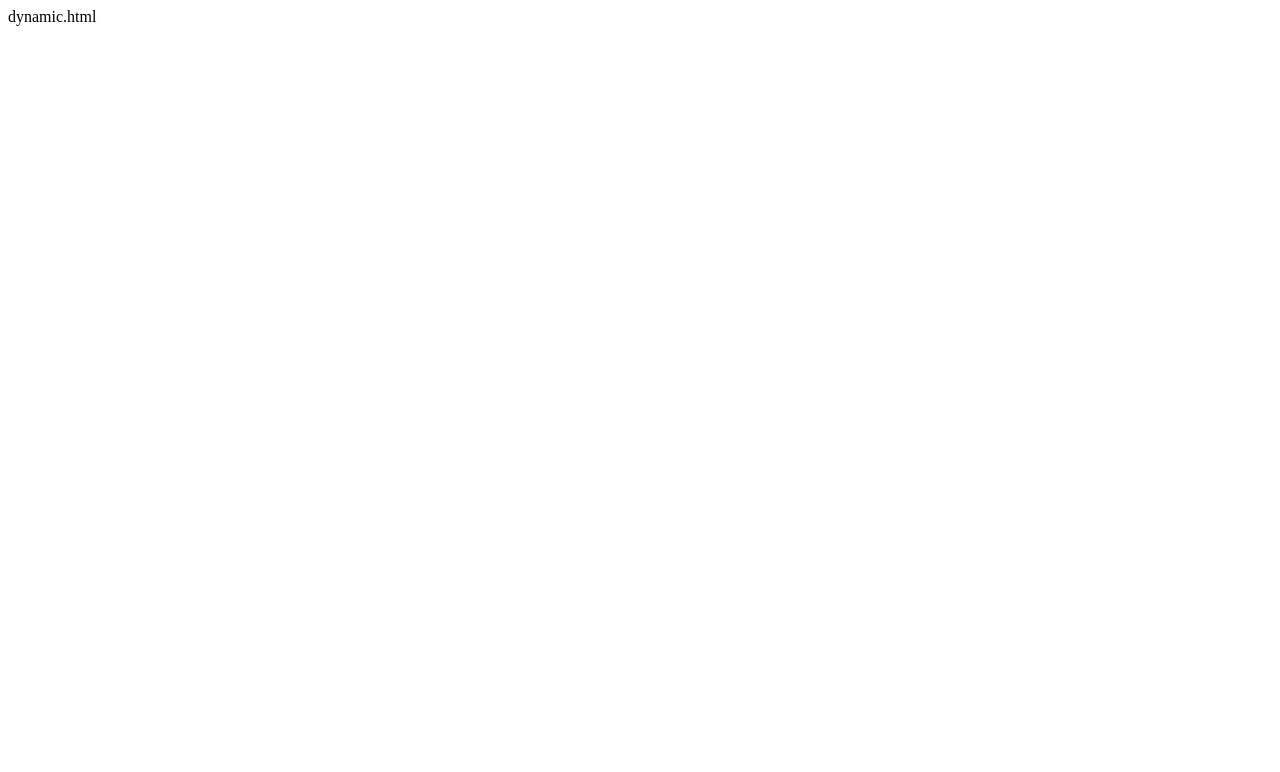
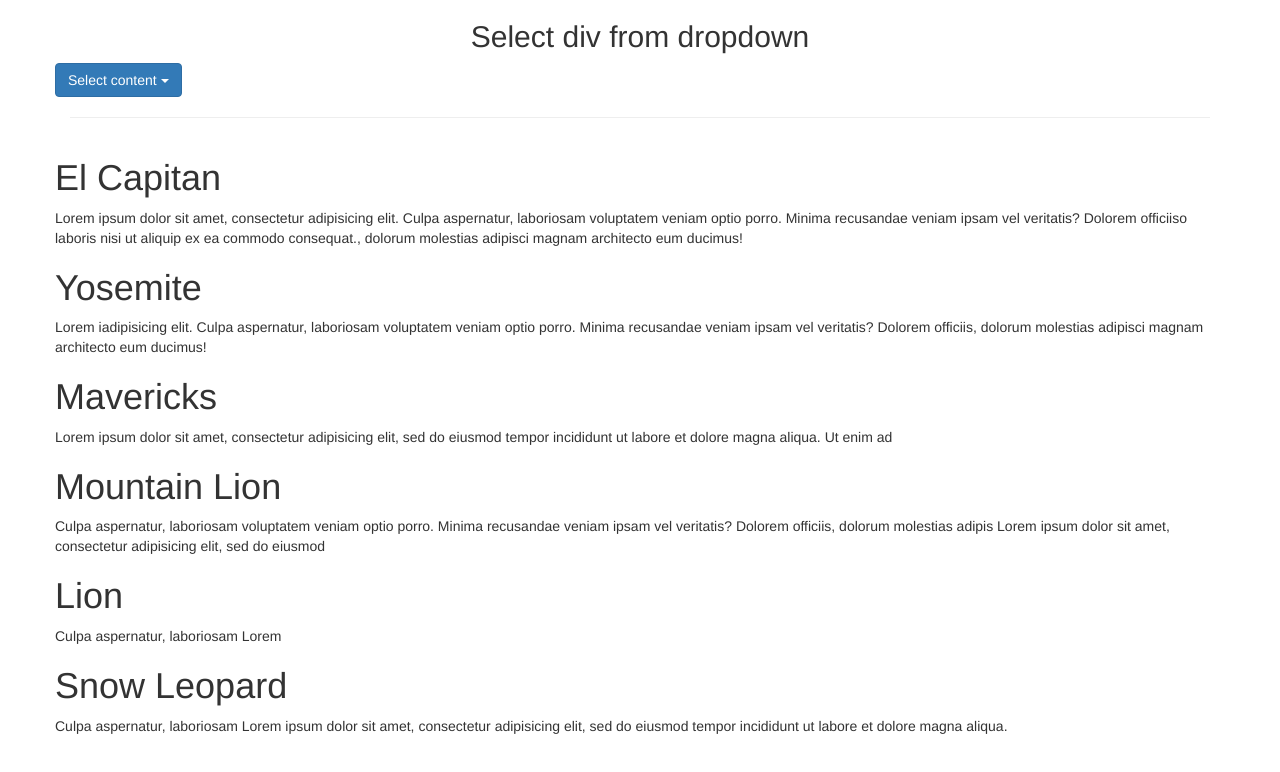
Before and after one commit to josefzacek/dropdown-for-divs, a plain HTML site: page dynamic.html in a window 1280 px wide. Drawn offline with nearby package versions, Linux system fonts and the light colour scheme.

Commit message:
fill in dynamic template

```diff
--- a/dynamic.html
+++ b/dynamic.html
@@ -1 +1,69 @@
-dynamic.html
+<!DOCTYPE html>
+<html lang="en">
+  <head>
+    <meta charset="utf-8">
+    <meta name="viewport" content="width=device-width, initial-scale=1.0">
+    <title>Dropdown for Divs</title>
+    <link rel="shortcut icon" href="https://dvxtob0ynon8t.cloudfront.net/favicon.ico"/>
+    <link rel="stylesheet" href="https://maxcdn.bootstrapcdn.com/bootstrap/3.3.4/css/bootstrap.min.css">
+  </head>
+  <body>
+    <div class="container">
+
+      <h2 class="text-center">Select div from dropdown</h2>
+
+      <div class="row">
+
+        <div class="dropdown">
+          <button class="btn btn-primary dropdown-toggle" type="button" data-toggle="dropdown">
+            Select content <span class="caret"></span>
+          </button>
+          <ul class="dropdown-menu">
+            <li><a href="#" id="all">All</a></li>
+          </ul>
+        </div>
+
+      </div>
+
+      <hr>
+
+      <div class="row dynamic-template">
+
+        <div id="El-Capitan">
+          <h1>El Capitan</h1>
+          <p>Lorem ipsum dolor sit amet, consectetur adipisicing elit. Culpa aspernatur, laboriosam voluptatem veniam optio porro. Minima recusandae veniam ipsam vel veritatis? Dolorem officiiso laboris nisi ut aliquip ex ea commodo consequat., dolorum molestias adipisci magnam architecto eum ducimus!</p>
+        </div>
+
+        <div id="Yosemite">
+          <h1>Yosemite</h1>
+          <p>Lorem iadipisicing elit. Culpa aspernatur, laboriosam voluptatem veniam optio porro. Minima recusandae veniam ipsam vel veritatis? Dolorem officiis, dolorum molestias adipisci magnam architecto eum ducimus!</p>
+        </div>
+
+        <div id="Mavericks">
+          <h1>Mavericks</h1>
+          <p>Lorem ipsum dolor sit amet, consectetur adipisicing elit, sed do eiusmod tempor incididunt ut labore et dolore magna aliqua. Ut enim ad</p>
+        </div>
+
+        <div id="Mountain-Lion">
+          <h1>Mountain Lion</h1>
+          <p>Culpa aspernatur, laboriosam voluptatem veniam optio porro. Minima recusandae veniam ipsam vel veritatis? Dolorem officiis, dolorum molestias adipis Lorem ipsum dolor sit amet, consectetur adipisicing elit, sed do eiusmod</p>
+        </div>
+
+        <div id="Lion">
+          <h1>Lion</h1>
+          <p>Culpa aspernatur, laboriosam Lorem </p>
+        </div>
+
+        <div id="Snow-Leopard">
+          <h1>Snow Leopard</h1>
+          <p>Culpa aspernatur, laboriosam Lorem ipsum dolor sit amet, consectetur adipisicing elit, sed do eiusmod tempor incididunt ut labore et dolore magna aliqua.</p>
+        </div>
+
+      </div>
+
+    </div>
+    <script src="https://ajax.googleapis.com/ajax/libs/jquery/1.11.3/jquery.min.js"></script>
+    <script src="https://maxcdn.bootstrapcdn.com/bootstrap/3.3.4/js/bootstrap.min.js"></script>
+    <script src="dynamic.js"></script>
+  </body>
+</html>
```
